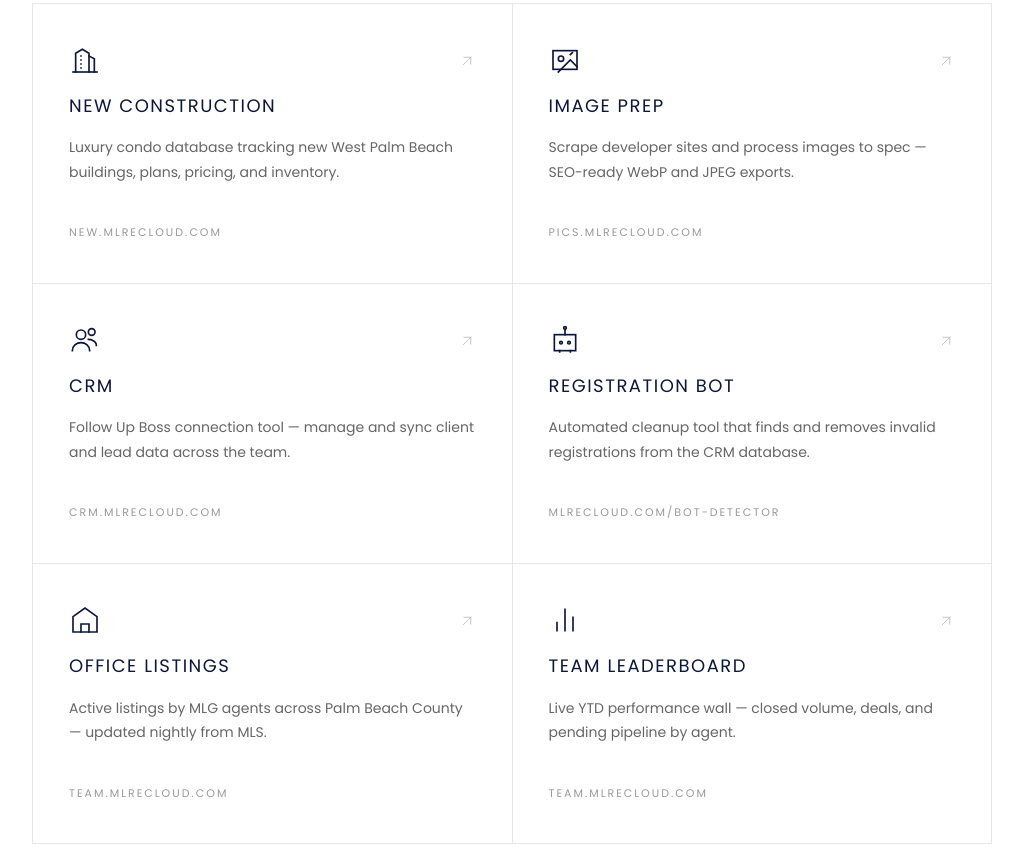
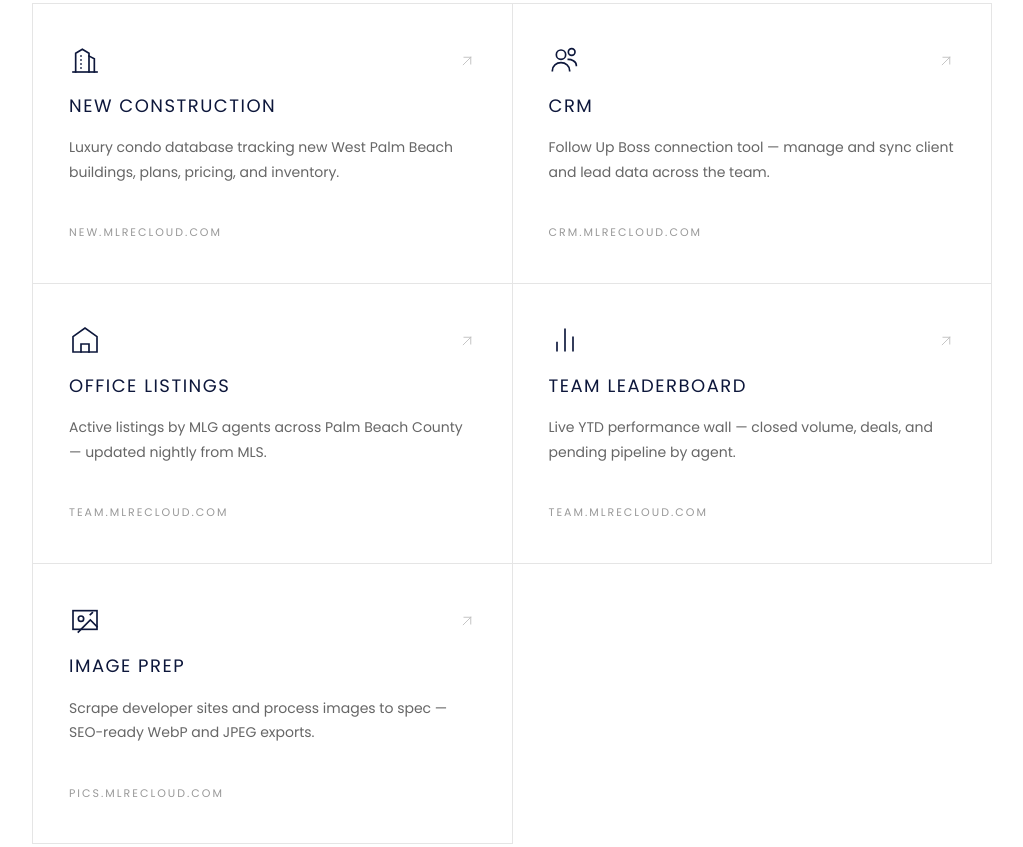
Before and after one commit to livemodern/mlg-splash, a plain HTML site: page public/index.html in a window 1280 px wide. Shown: the part 419-1266 px from the top of the page, without its empty margins (128-1151 px from the left). Drawn offline with Linux system fonts and the light colour scheme.

Commit message:
Reorder cards: remove Bot Detector, Image Prep last

```diff
--- a/public/index.html
+++ b/public/index.html
@@ -304,7 +304,6 @@
       <div class="section-label">Operations &amp; Resources</div>
 
       <div class="tools-grid">
-
         <!-- New Construction -->
         <a href="https://new.mlrecloud.com" class="tool-card" aria-label="Open New Construction Tool">
           <div class="tool-card-header">
@@ -329,7 +328,66 @@
           <p class="tool-desc">Luxury condo database tracking new West Palm Beach buildings, plans, pricing, and inventory.</p>
           <div class="tool-domain">new.mlrecloud.com</div>
         </a>
-
+        <!-- CRM -->
+        <a href="https://crm.mlrecloud.com" class="tool-card" aria-label="Open CRM">
+          <div class="tool-card-header">
+            <span class="tool-icon" aria-hidden="true">
+              <svg viewBox="0 0 24 24" fill="none" stroke="currentColor" stroke-linecap="square" stroke-linejoin="miter">
+                <circle cx="9" cy="8" r="3.5"/>
+                <path d="M2.5 20c0-3.5 3-6 6.5-6s6.5 2.5 6.5 6"/>
+                <circle cx="17" cy="6" r="2.5"/>
+                <path d="M14.5 11.5c2 0 6 1.2 6 4.5"/>
+              </svg>
+            </span>
+            <span class="tool-arrow" aria-hidden="true">
+              <svg viewBox="0 0 24 24" fill="none" stroke="currentColor" stroke-width="1.25" stroke-linecap="square">
+                <path d="M7 17L17 7M17 7H8M17 7v9"/>
+              </svg>
+            </span>
+          </div>
+          <h2 class="tool-name">CRM</h2>
+          <p class="tool-desc">Follow Up Boss connection tool — manage and sync client and lead data across the team.</p>
+          <div class="tool-domain">crm.mlrecloud.com</div>
+        </a>
+        <!-- Office Listings -->
+        <a href="https://team.mlrecloud.com/admin/listings" class="tool-card" aria-label="Open Office Listings">
+          <div class="tool-card-header">
+            <span class="tool-icon" aria-hidden="true">
+              <svg viewBox="0 0 24 24" fill="none" stroke="currentColor" stroke-linecap="square" stroke-linejoin="miter">
+                <path d="M3 9.5L12 3l9 6.5V21H3V9.5z"/>
+                <path d="M9 21v-6h6v6"/>
+              </svg>
+            </span>
+            <span class="tool-arrow" aria-hidden="true">
+              <svg viewBox="0 0 24 24" fill="none" stroke="currentColor" stroke-width="1.25" stroke-linecap="square">
+                <path d="M7 17L17 7M17 7H8M17 7v9"/>
+              </svg>
+            </span>
+          </div>
+          <h2 class="tool-name">Office Listings</h2>
+          <p class="tool-desc">Active listings by MLG agents across Palm Beach County — updated nightly from MLS.</p>
+          <div class="tool-domain">team.mlrecloud.com</div>
+        </a>
+        <!-- Team Leaderboard -->
+        <a href="https://team.mlrecloud.com/wall/login" class="tool-card" aria-label="Open Team Leaderboard">
+          <div class="tool-card-header">
+            <span class="tool-icon" aria-hidden="true">
+              <svg viewBox="0 0 24 24" fill="none" stroke="currentColor" stroke-linecap="square" stroke-linejoin="miter">
+                <path d="M18 20V10"/>
+                <path d="M12 20V4"/>
+                <path d="M6 20v-6"/>
+              </svg>
+            </span>
+            <span class="tool-arrow" aria-hidden="true">
+              <svg viewBox="0 0 24 24" fill="none" stroke="currentColor" stroke-width="1.25" stroke-linecap="square">
+                <path d="M7 17L17 7M17 7H8M17 7v9"/>
+              </svg>
+            </span>
+          </div>
+          <h2 class="tool-name">Team Leaderboard</h2>
+          <p class="tool-desc">Live YTD performance wall — closed volume, deals, and pending pipeline by agent.</p>
+          <div class="tool-domain">team.mlrecloud.com</div>
+        </a>
         <!-- Image Prep -->
         <a href="https://pics.mlrecloud.com" class="tool-card" aria-label="Open Image Prep Tool">
           <div class="tool-card-header">
@@ -351,95 +409,6 @@
           <p class="tool-desc">Scrape developer sites and process images to spec — SEO-ready WebP and JPEG exports.</p>
           <div class="tool-domain">pics.mlrecloud.com</div>
         </a>
-
-        <!-- CRM -->
-        <a href="https://crm.mlrecloud.com" class="tool-card" aria-label="Open CRM">
-          <div class="tool-card-header">
-            <span class="tool-icon" aria-hidden="true">
-              <svg viewBox="0 0 24 24" fill="none" stroke="currentColor" stroke-linecap="square" stroke-linejoin="miter">
-                <circle cx="9" cy="8" r="3.5"/>
-                <path d="M2.5 20c0-3.5 3-6 6.5-6s6.5 2.5 6.5 6"/>
-                <circle cx="17" cy="6" r="2.5"/>
-                <path d="M14.5 11.5c2 0 6 1.2 6 4.5"/>
-              </svg>
-            </span>
-            <span class="tool-arrow" aria-hidden="true">
-              <svg viewBox="0 0 24 24" fill="none" stroke="currentColor" stroke-width="1.25" stroke-linecap="square">
-                <path d="M7 17L17 7M17 7H8M17 7v9"/>
-              </svg>
-            </span>
-          </div>
-          <h2 class="tool-name">CRM</h2>
-          <p class="tool-desc">Follow Up Boss connection tool — manage and sync client and lead data across the team.</p>
-          <div class="tool-domain">crm.mlrecloud.com</div>
-        </a>
-
-        <!-- Bot -->
-        <a href="https://www.mlrecloud.com/bot-detector" class="tool-card" aria-label="Open Registration Bot">
-          <div class="tool-card-header">
-            <span class="tool-icon" aria-hidden="true">
-              <svg viewBox="0 0 24 24" fill="none" stroke="currentColor" stroke-linecap="square" stroke-linejoin="miter">
-                <rect x="4" y="8" width="16" height="12"/>
-                <circle cx="9" cy="14" r="1"/>
-                <circle cx="15" cy="14" r="1"/>
-                <path d="M12 4v4"/>
-                <circle cx="12" cy="3" r="1"/>
-                <path d="M8 20v1M16 20v1"/>
-              </svg>
-            </span>
-            <span class="tool-arrow" aria-hidden="true">
-              <svg viewBox="0 0 24 24" fill="none" stroke="currentColor" stroke-width="1.25" stroke-linecap="square">
-                <path d="M7 17L17 7M17 7H8M17 7v9"/>
-              </svg>
-            </span>
-          </div>
-          <h2 class="tool-name">Registration Bot</h2>
-          <p class="tool-desc">Automated cleanup tool that finds and removes invalid registrations from the CRM database.</p>
-          <div class="tool-domain">mlrecloud.com/bot-detector</div>
-        </a>
-
-
-        <!-- Office Listings -->
-        <a href="https://team.mlrecloud.com/admin/listings" class="tool-card" aria-label="Open Office Listings">
-          <div class="tool-card-header">
-            <span class="tool-icon" aria-hidden="true">
-              <svg viewBox="0 0 24 24" fill="none" stroke="currentColor" stroke-linecap="square" stroke-linejoin="miter">
-                <path d="M3 9.5L12 3l9 6.5V21H3V9.5z"/>
-                <path d="M9 21v-6h6v6"/>
-              </svg>
-            </span>
-            <span class="tool-arrow" aria-hidden="true">
-              <svg viewBox="0 0 24 24" fill="none" stroke="currentColor" stroke-width="1.25" stroke-linecap="square">
-                <path d="M7 17L17 7M17 7H8M17 7v9"/>
-              </svg>
-            </span>
-          </div>
-          <h2 class="tool-name">Office Listings</h2>
-          <p class="tool-desc">Active listings by MLG agents across Palm Beach County — updated nightly from MLS.</p>
-          <div class="tool-domain">team.mlrecloud.com</div>
-        </a>
-
-        <!-- Team Leaderboard -->
-        <a href="https://team.mlrecloud.com/wall/login" class="tool-card" aria-label="Open Team Leaderboard">
-          <div class="tool-card-header">
-            <span class="tool-icon" aria-hidden="true">
-              <svg viewBox="0 0 24 24" fill="none" stroke="currentColor" stroke-linecap="square" stroke-linejoin="miter">
-                <path d="M18 20V10"/>
-                <path d="M12 20V4"/>
-                <path d="M6 20v-6"/>
-              </svg>
-            </span>
-            <span class="tool-arrow" aria-hidden="true">
-              <svg viewBox="0 0 24 24" fill="none" stroke="currentColor" stroke-width="1.25" stroke-linecap="square">
-                <path d="M7 17L17 7M17 7H8M17 7v9"/>
-              </svg>
-            </span>
-          </div>
-          <h2 class="tool-name">Team Leaderboard</h2>
-          <p class="tool-desc">Live YTD performance wall — closed volume, deals, and pending pipeline by agent.</p>
-          <div class="tool-domain">team.mlrecloud.com</div>
-        </a>
-
       </div>
     </div>
   </main>
```
